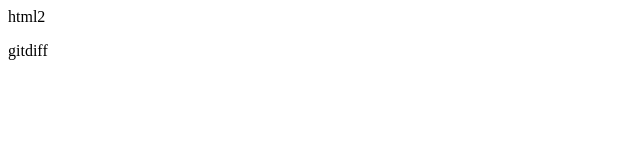
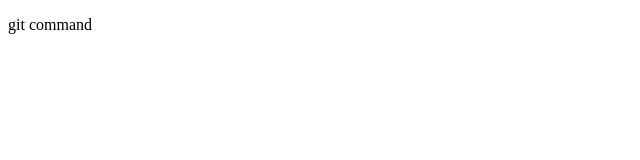
Before and after one commit to Tim-kazu/git_test, a plain HTML site: page index.html in a window 1280 px wide. Shown: the whole page, without its empty margins (0-640 px from the left). Drawn offline with Linux system fonts and the light colour scheme.

Commit message:
New File

```diff
--- a/index.html
+++ b/index.html
@@ -4,10 +4,9 @@
   <meta charset="UTF-8">
   <meta name="viewport" content="width=device-width, initial-scale=1.0">
   <meta http-equiv="X-UA-Compatible" content="ie=edge">
-  <title>Document</title>
+  <title>git command</title>
 </head>
 <body>
-  <div>html2</div>
-  <p>gitdiff</p>
+  <p>git command</p>
 </body>
 </html>
```
